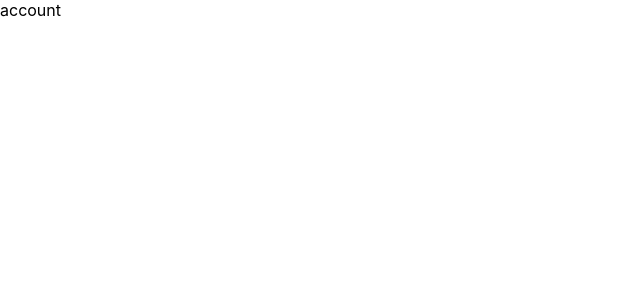
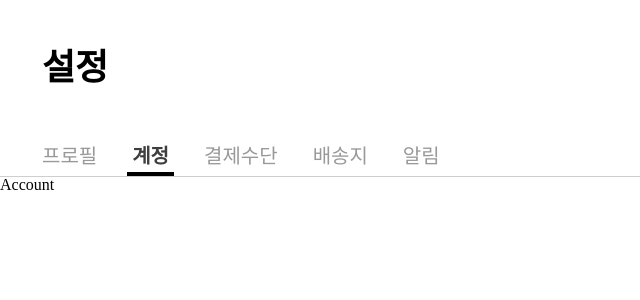
Before and after one commit to jiindev/tumblbug, a React (Create React App) app: page /account in a window 1280 px wide. Shown: the top 300 px of the page, without its empty margins (0-640 px from the left). Built offline with nearby package versions, Linux system fonts and the light colour scheme.

Commit message:
헤더 구현 (styled-component에 props type 설정, 글로벌 style 설정, layout 컴포넌트 적용)

```diff
--- a/src/App.tsx
+++ b/src/App.tsx
@@ -1,8 +1,14 @@
 import React from 'react';
 import Router from './Router';
+import { GlobalStyle } from './styles/global-styles';
 
 function App() {
-	return <Router />;
+	return (
+		<>
+			<GlobalStyle />
+			<Router />
+		</>
+	);
 }
 
 export default App;
--- a/src/components/Header.tsx
+++ b/src/components/Header.tsx
@@ -1,13 +1,86 @@
 import React from 'react';
+import styled from 'styled-components';
+import { Link } from 'react-router-dom';
 
-const Header = () => (
-	<div>
-		<ul>
-			<li>Aladin</li>
-			<li>Lion King</li>
-			<li>Spider Man</li>
-		</ul>
-	</div>
+type ComponentsProps = {
+	route: string;
+};
+
+type TabPropsType = {
+	activeTab: boolean;
+};
+
+const Header = ({ route }: ComponentsProps) => (
+	<header>
+		<H1>
+			<Link to="/">설정</Link>
+		</H1>
+		<TabList>
+			<ul>
+				<Link to="/profile">
+					<Tab activeTab={route === '/profile'}>프로필</Tab>
+				</Link>
+				<Link to="/account">
+					<Tab activeTab={route === '/account'}>계정</Tab>
+				</Link>
+				<Link to="/paymethod">
+					<Tab activeTab={route === '/paymethod'}>결제수단</Tab>
+				</Link>
+				<Link to="/address">
+					<Tab activeTab={route === '/address'}>배송지</Tab>
+				</Link>
+				<Link to="/notification">
+					<Tab activeTab={route === '/notification'}>알림</Tab>
+				</Link>
+			</ul>
+		</TabList>
+	</header>
 );
 
+const H1 = styled.h1`
+	font-size: 36px;
+	font-weight: bold;
+	color: #000;
+	padding: 50px 0 60px 42px;
+`;
+const TabList = styled.nav`
+	& ul {
+		display: flex;
+	}
+	padding-left: 42px;
+	border-bottom: solid 1px #cecece;
+`;
+
+const Tab = styled.li<TabPropsType>`
+	font-family: AppleSDGothicNeo;
+	font-size: 20px;
+	color: #999;
+	margin: 0 35px 0 0;
+	padding-bottom: 10px;
+	cursor: pointer;
+	transition: all 0.2s ease;
+	position: relative;
+	&:hover {
+		color: #000;
+		font-weight: 600;
+	}
+	${(props) =>
+		props.activeTab &&
+		`
+		font-weight : bold !important;
+		color : #3e3e3e !important;
+		&:after {
+			content: '';
+			height: 4px;
+			width: 100%;
+			padding: 0 5px;
+			background-color: black;
+			display: inline-block;
+			position: absolute;
+			bottom: 0;
+			left: -5px;
+		}
+		`};
+`;
+
 export default Header;
--- /dev/null
+++ b/src/components/Layout.tsx
@@ -0,0 +1,15 @@
+import React from 'react';
+import Header from '../components/Header';
+
+type ComponentsProps = {
+	children: React.ReactNode;
+};
+
+const Layout = ({ children }: ComponentsProps) => (
+	<div>
+		<Header route={window.location.pathname} />
+		{children}
+	</div>
+);
+
+export default Layout;
--- a/src/pages/Account.tsx
+++ b/src/pages/Account.tsx
@@ -1,9 +1,10 @@
 import React from 'react';
+import Layout from '../components/Layout';
 
 const Account = () => (
-	<div>
-		<div>account</div>
-	</div>
+	<Layout>
+		<div>Account</div>
+	</Layout>
 );
 
 export default Account;
--- a/src/pages/Address.tsx
+++ b/src/pages/Address.tsx
@@ -1,9 +1,10 @@
 import React from 'react';
+import Layout from '../components/Layout';
 
 const Address = () => (
-	<div>
+	<Layout>
 		<div>Address</div>
-	</div>
+	</Layout>
 );
 
 export default Address;
--- a/src/pages/Index.tsx
+++ b/src/pages/Index.tsx
@@ -1,9 +1,10 @@
 import React from 'react';
+import Layout from '../components/Layout';
 
 const Index = () => (
-	<div>
+	<Layout>
 		<div>Index</div>
-	</div>
+	</Layout>
 );
 
 export default Index;
--- a/src/pages/Notification.tsx
+++ b/src/pages/Notification.tsx
@@ -1,9 +1,10 @@
 import React from 'react';
+import Layout from '../components/Layout';
 
 const Notification = () => (
-	<div>
-		<div>account</div>
-	</div>
+	<Layout>
+		<div>Notification</div>
+	</Layout>
 );
 
 export default Notification;
--- a/src/pages/Paymethod.tsx
+++ b/src/pages/Paymethod.tsx
@@ -1,9 +1,10 @@
 import React from 'react';
+import Layout from '../components/Layout';
 
 const Paymethod = () => (
-	<div>
-		<div>paymethod</div>
-	</div>
+	<Layout>
+		<div>Paymethod</div>
+	</Layout>
 );
 
 export default Paymethod;
--- a/src/pages/Profile.tsx
+++ b/src/pages/Profile.tsx
@@ -1,9 +1,10 @@
 import React from 'react';
+import Layout from '../components/Layout';
 
 const Profile = () => (
-	<div>
-		<div>profile</div>
-	</div>
+	<Layout>
+		<div>Paymethod</div>
+	</Layout>
 );
 
 export default Profile;
--- /dev/null
+++ b/src/styles/global-styles.ts
@@ -0,0 +1,16 @@
+import { createGlobalStyle } from 'styled-components';
+import { reset } from 'styled-reset';
+
+export const GlobalStyle = createGlobalStyle`
+    ${reset}
+    body{
+        font-family: AppleSDGothicNeo;
+    }
+    &{
+        box-sizing: border-box;
+    }
+    a{
+        color: inherit;
+        text-decoration: none;
+    }
+`;
```
